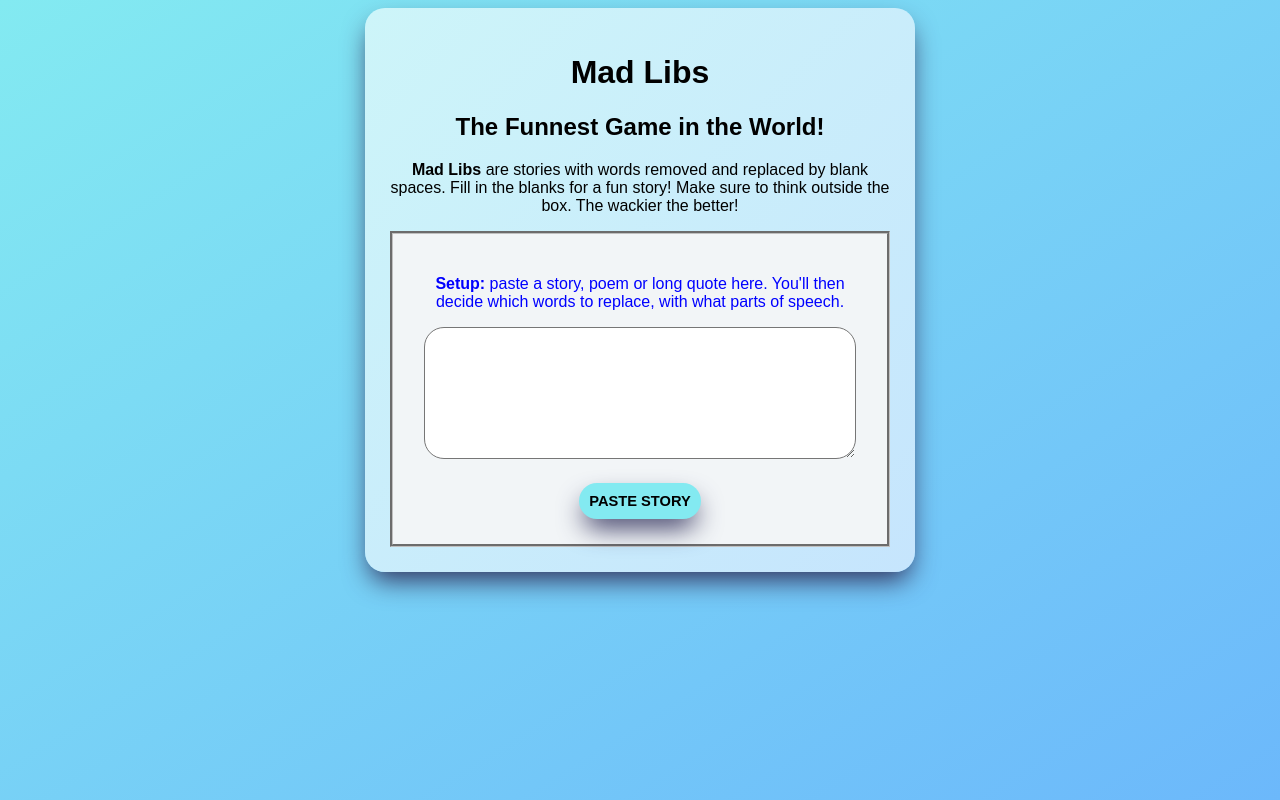
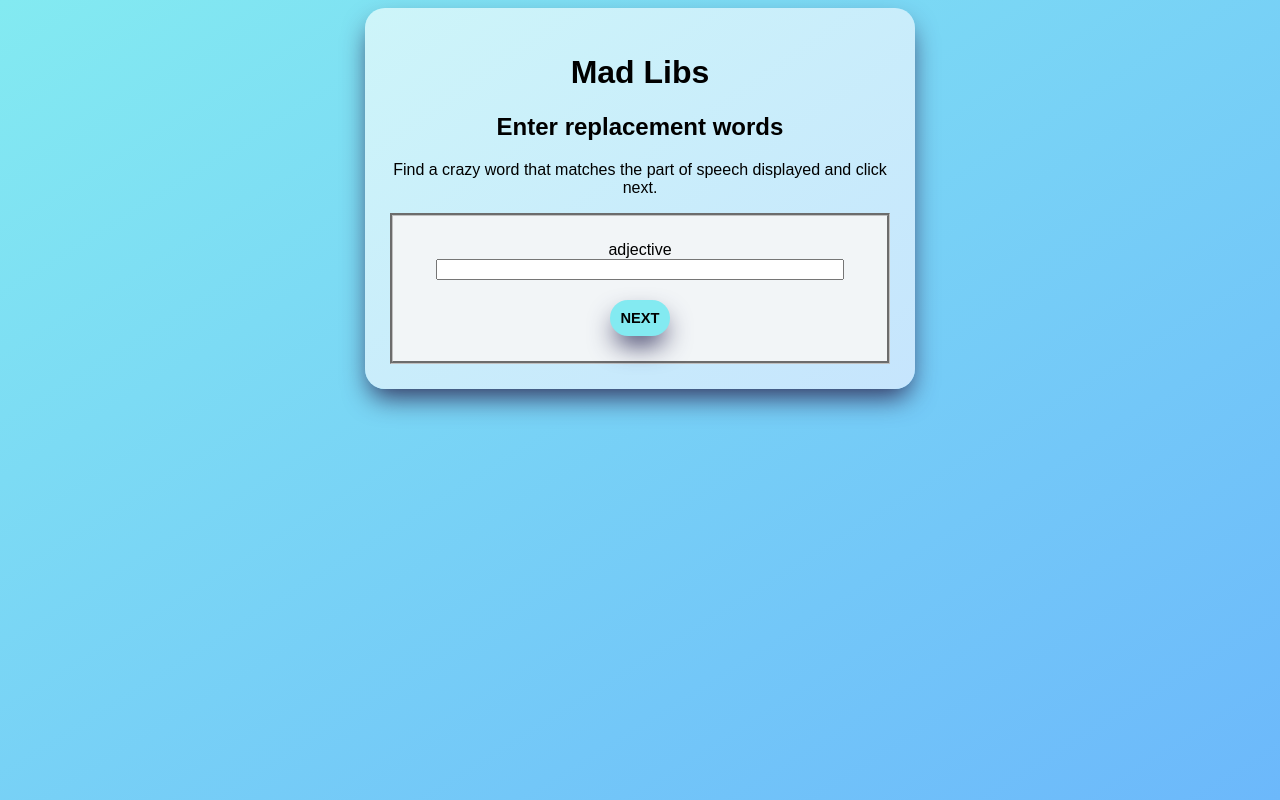
Before and after one commit to bmoreinis/madlibs-www, a plain HTML site: page player.html in a window 1280 px wide. Drawn offline with Linux system fonts and the light colour scheme.

Commit message:
Player.html setup

```diff
--- a/player.html
+++ b/player.html
@@ -6,11 +6,9 @@
     <title>MadLibs</title>
     <link href="style.css" rel="stylesheet" type="text/css" />
   </head>
-  <body onload = "indexSetup();">
+  <body onload = "playerSetup();">
     <div id="dashboard">
       <div id="header">
-        <h1>Mad Libs</h1>
-        <h2>The Funnest Game in the World!</h2>
       </div>
       <div id="actionbox">
       </div>
--- a/script.js
+++ b/script.js
@@ -3,6 +3,7 @@ var original = null;
 var story = [];
 var replacements = [];
 var modified = null;
+var replaceIndex = 0;
 
 /* Function indexSetup  (index.html)
   * Set up index.html dashboard with body onload
@@ -95,14 +96,6 @@ function nextPOS(){
   storyshow.innerHTML = modified;
 }
 
-
-/* Done with Part of Speech Entry (player.html)
- * @param none
- * @return none
- */
-function donePOS(){
-    document.location = "player.html";
-}
 /* Function Make Replaced String  (changes.html)
   * Integrates POS substitutions into modified string
   * @param array story
@@ -126,6 +119,46 @@ function makeReplacedString(){
   return modified;
 }
 
+/* PLAYER */
+
+/* Done with Part of Speech Entry (player.html)
+ * @param none
+ * @return none
+ */
+function donePOS(){
+    localStorage.setItem('replacements', JSON.stringify(replacements));
+    document.location = "player.html";
+}
+/* Function plyaerSetup (player.html)
+  * Set player.html dashboard with body onload
+  * @param none
+  * @returns none
+  * Note: prompt player with part of speech (POS) and receive replacement words
+  */
+function playerSetup(){
+  window.header.innerHTML="<h1>Mad Libs</h1><h2></h2><p></p>";
+  instructions = header.getElementsByTagName("h2")[0];
+  instructions.innerHTML=("Enter replacement words");
+  instructions = header.getElementsByTagName("p")[0];
+  instructions.innerHTML=("Find a crazy word that matches the part of speech displayed and click next.");
+  let pOS = document.createElement("div");
+  pOS.setAttribute("id","POS");
+  pOS.innerText = "verb";
+  window.actionbox.appendChild(pOS);
+  let newWord = document.createElement("input");
+  newWord.setAttribute("id","replacement");
+  window.actionbox.appendChild(newWord);
+  let nextButton = document.createElement("button");
+  nextButton.setAttribute("onClick","nextReplacement()");
+  nextButton.innerText="Next";
+  window.actionbox.appendChild(nextButton);
+  firstReplacement();
+}
+
+function firstReplacement(){
+    let pOS = document.getElementById("POS");
+    pOS.innerText = "adjective";
+}
 /* For reference
  * localStorage.setItem('original', original);
  * localStorage.setItem('story', JSON.stringify(story));
```
Also changed, not shown: changes.html (+1 -1 lines).
